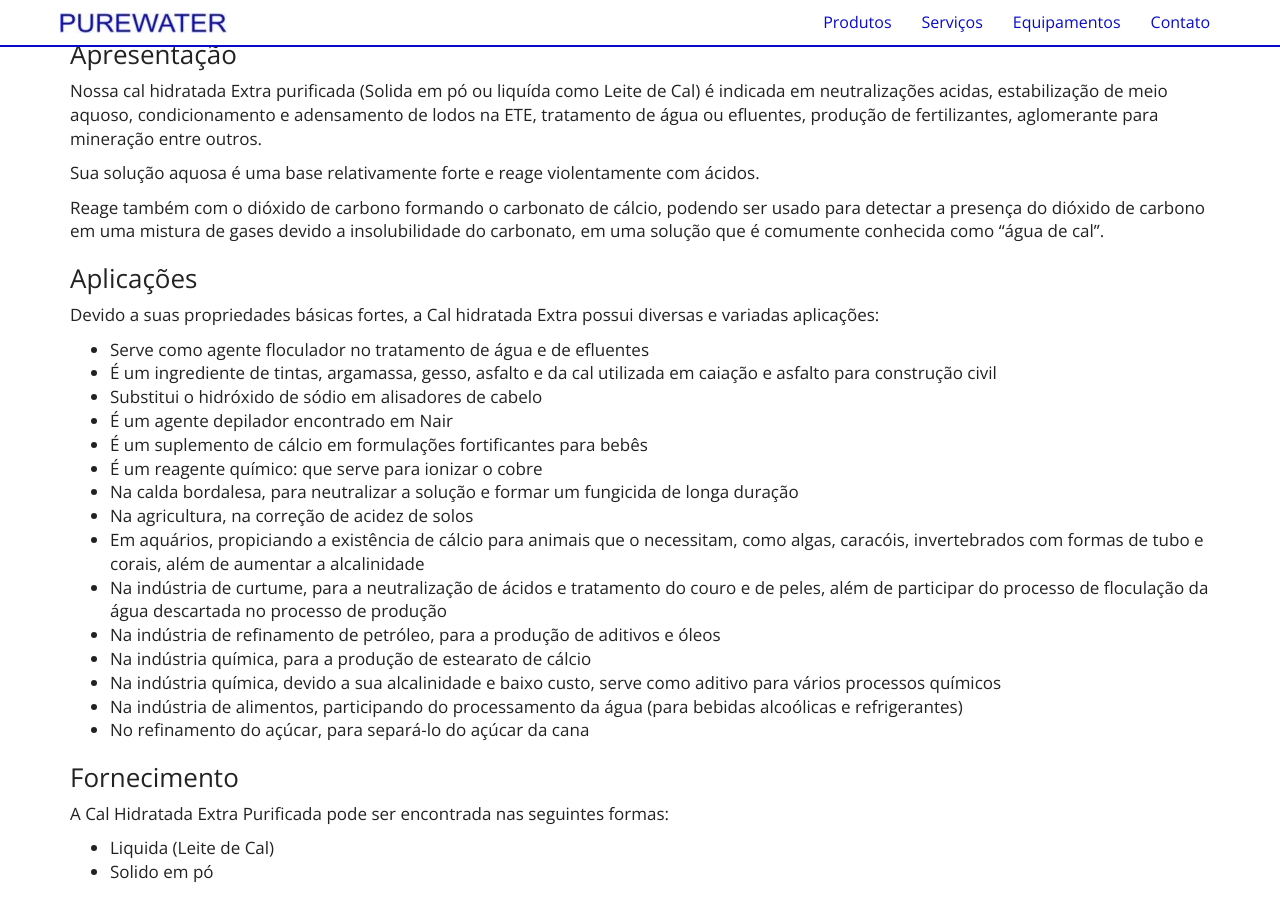
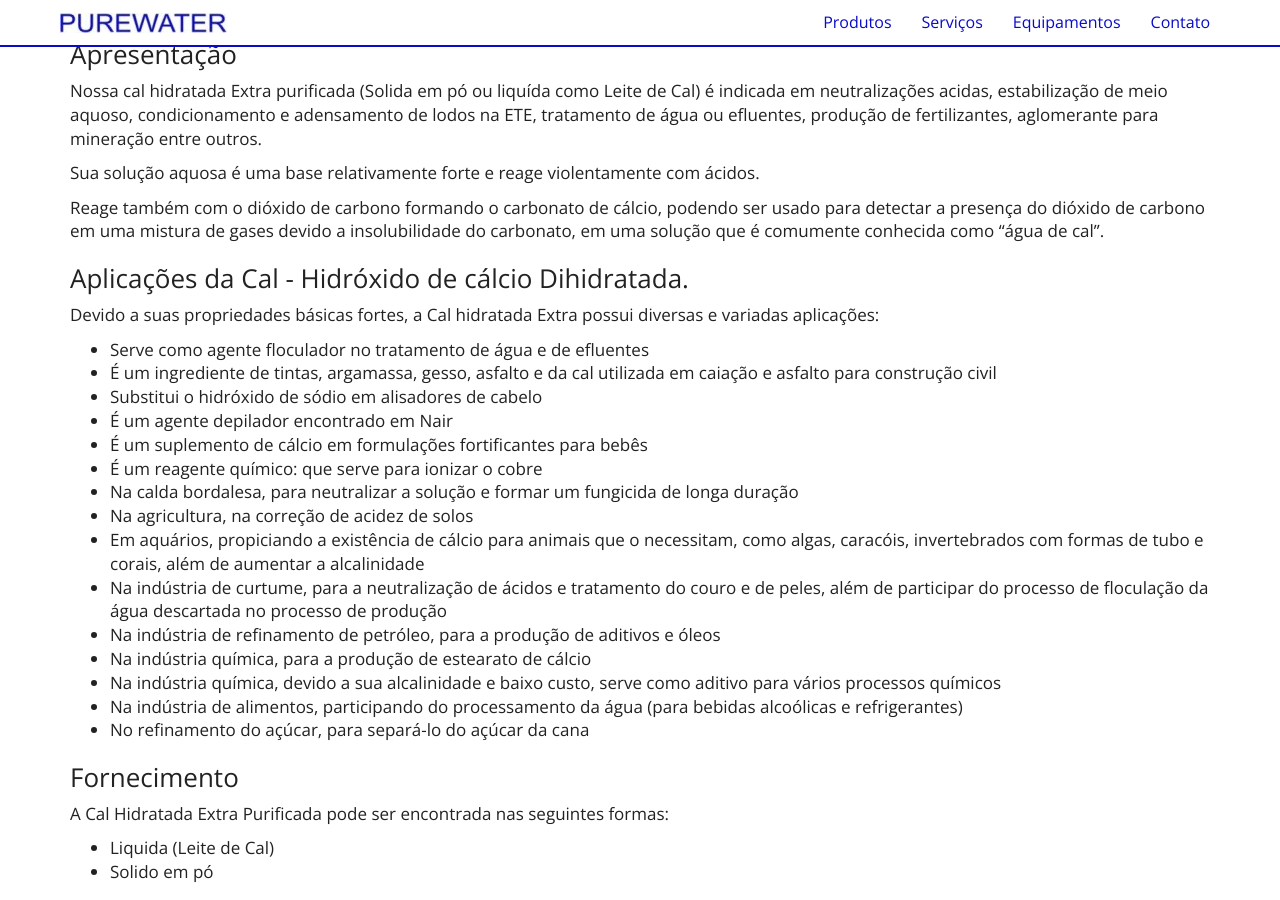
Before and after one commit to purewaterefluentes/purewaterefluentes.github.io, a Jekyll site: the page built from produtos/cal-hidratada.md, in a window 1280 px wide and 900 px high, scrolled down 338 px. Built offline with Jekyll 4.4.1, drawn with Linux system fonts in a browser that asks for light colours; nearby versions of some CDN libraries; library files that are not in the unit come from our copies.

Commit message:
Update cal-hidratada.md

```diff
--- a/produtos/cal-hidratada.md
+++ b/produtos/cal-hidratada.md
@@ -1,6 +1,6 @@
 ---
 layout: contato
-pageTitle: Cal Hidratada, Hidroxido de calcio, cal pó, cal para tratamento de água, cal para tratamento de efluentes
+pageTitle: Cal Hidratada, Cal solução, Leite de cal, Hidroxido de calcio, cal pó, cal para tratamento de água, cal para tratamento de efluentes
 title: Cal Hidratada
 subtitle: Extra Purificada
 ---
@@ -12,7 +12,7 @@
 
 Reage também com o dióxido de carbono formando o carbonato de cálcio, podendo ser usado para detectar a presença do dióxido de carbono em uma mistura de gases devido a insolubilidade do carbonato, em uma solução que é comumente conhecida como "água de cal".
 
-### Aplicações
+### Aplicações da Cal - Hidróxido de cálcio Dihidratada.
 
 Devido a suas propriedades básicas fortes, a Cal hidratada Extra possui diversas e variadas aplicações:
 
```
